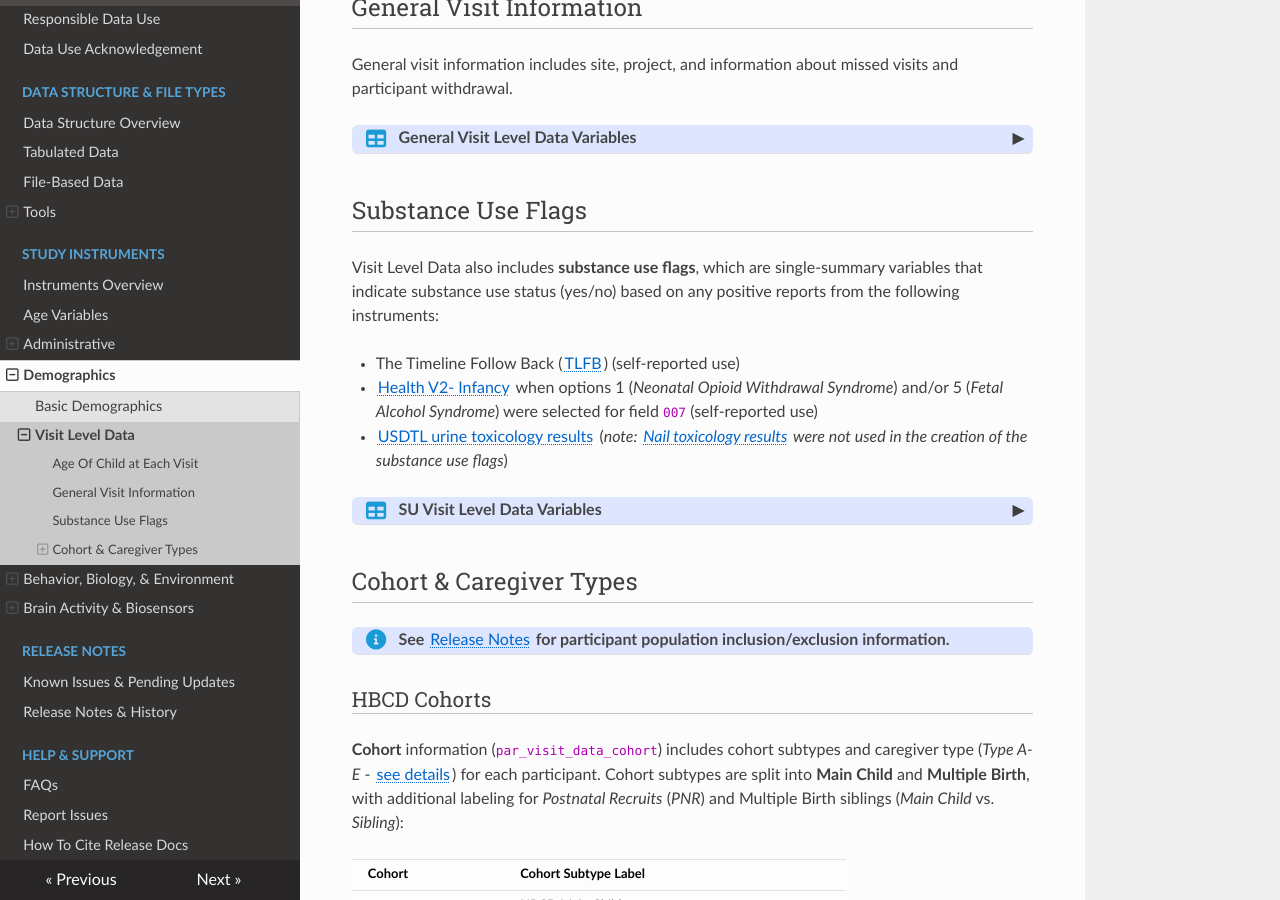
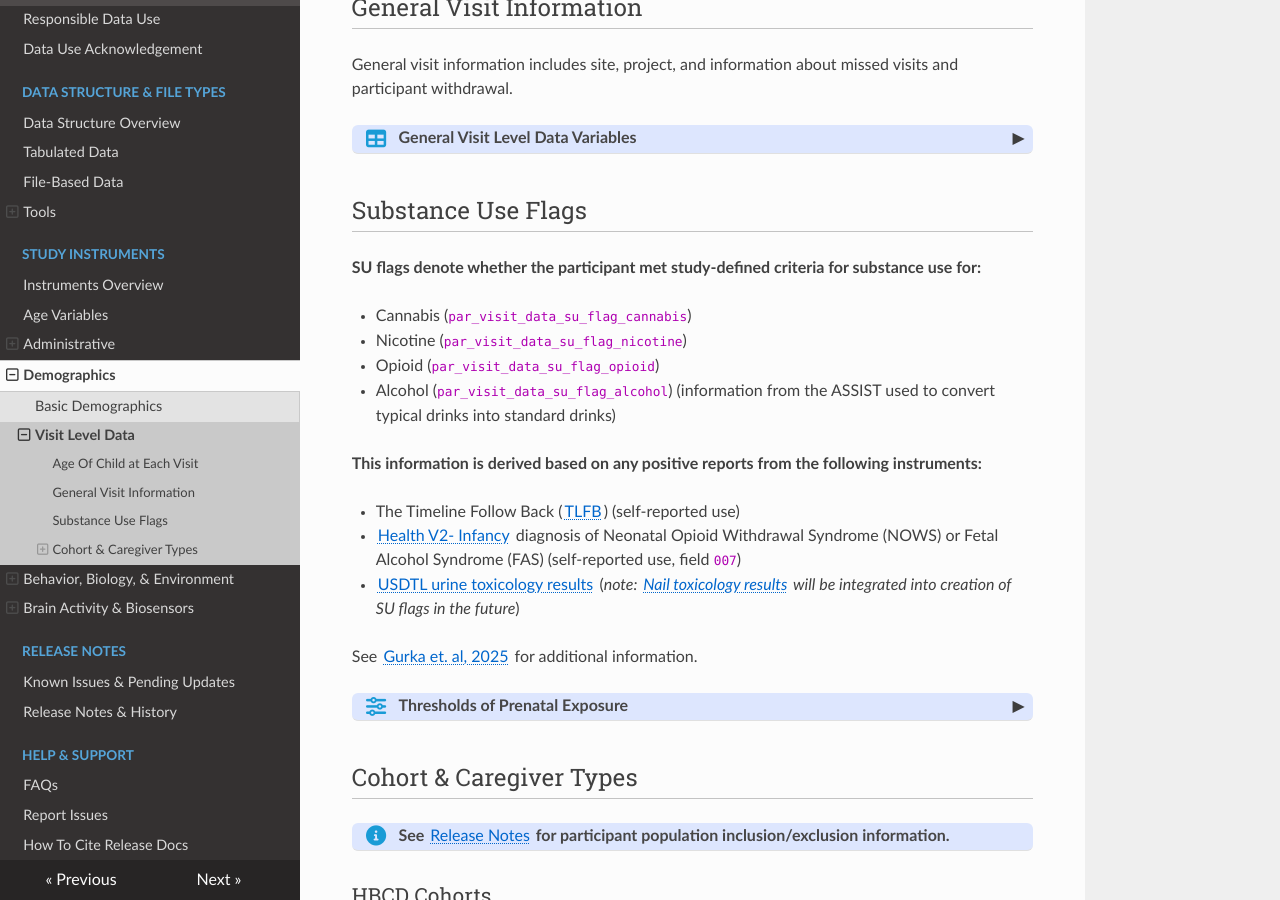
Before and after one commit to nbdc-datahub/hbcd-docs, an MkDocs documentation site: the page built from docs/instruments/demo/visitinfo.md, in a window 1280 px wide and 900 px high, scrolled down 582 px. Built offline with MkDocs 1.6.1, drawn with Linux system fonts in a browser that asks for light colours; nearby versions of some CDN libraries; some of the changed text lies outside the part shown.

Commit message:
update known issues and visit info SU flags info to add threshold details

```diff
--- a/docs/instruments/demo/visitinfo.md
+++ b/docs/instruments/demo/visitinfo.md
@@ -91,16 +91,25 @@
 
 ## Substance Use Flags
 
-Visit Level Data also includes **substance use flags**, which are single-summary variables that indicate substance use status (yes/no) based on any positive reports from the following instruments:
+**SU flags denote whether the participant met study-defined criteria for substance use for:**
+
+ - Cannabis (`par_visit_data_su_flag_cannabis`)
+ - Nicotine (`par_visit_data_su_flag_nicotine`)
+ - Opioid (`par_visit_data_su_flag_opioid`)
+ - Alcohol (`par_visit_data_su_flag_alcohol`) (information from the ASSIST used to convert typical drinks into standard drinks)
+
+**This information is derived based on any positive reports from the following instruments:**
 
  - The Timeline Follow Back (<a href="../../pregexp/su/tlfb" target="_blank">TLFB</a>) (self-reported use)
- - <a href="../../pregexp/pex" target="_blank">Health V2- Infancy</a> when options 1 (*Neonatal Opioid Withdrawal Syndrome*) and/or 5 (*Fetal Alcohol Syndrome*) were selected for field `007` (self-reported use)
- - <a href="../../biospec/urine" target="_blank">USDTL urine toxicology results</a> (<i>note: <a href="../../biospec/nails" target="_blank">Nail toxicology results</a> were not used in the creation of the substance use flags</i>)
+ - <a href="../../pregexp/pex" target="_blank">Health V2- Infancy</a> diagnosis of Neonatal Opioid Withdrawal Syndrome (NOWS) or Fetal Alcohol Syndrome (FAS) (self-reported use, field `007`)
+ - <a href="../../biospec/urine" target="_blank">USDTL urine toxicology results</a> (<i>note: <a href="../../biospec/nails" target="_blank">Nail toxicology results</a> will be integrated into creation of SU flags in the future</i>)
+
+ See [Gurka et. al, 2025](https://doi.org/10.1016/j.dcn.2024.101494) for additional information.
 
 <div id="su" class="table-banner" onclick="toggleCollapse(this)">
-  <span class="emoji"><i class="fa-solid fa-table"></i></span>
+  <span class="emoji"><i class="fas fa-sliders"></i></span>
   <span class="text-with-link">
-  <span class="text">SU Visit Level Data Variables</span>
+  <span class="text">Thresholds of Prenatal Exposure</span>
   <a class="anchor-link" href="#su" title="Copy link">
   <i class="fa-solid fa-link"></i>
   </a>
@@ -108,84 +117,40 @@
   <span class="arrow">▸</span>
 </div>
 <div class="table-collapsible-content">
-<table class="compact-table-no-vertical-lines" style="width: 100%; border-collapse: collapse; table-layout: fixed;">
-<thead>
-<tr>
-<th>Name</th>
-<th>Description</th>
-</tr>
-</thead>
+<p>Thresholds of prenatal exposure used to assess enrollment goals for the HBCD Study are as follows. <b>For each substance, only one of the listed exposure thresholds must be met for substance use to be flagged as positive</b>.</p>
+
+<table class="compact-table-no-vertical-lines" style="width:100%; table-layout:fixed;">
+<thead> <tr>
+<th>Substance</th>
+<th>Data Source</th>
+<th>Exposure Threshold - <i>Substance use flagged as positive if one or more of the associated criteria are met</i></th>
+</tr> </thead>
 <tbody>
 <tr>
-<td>par_visit_data_su_flag_alcohol</td>
-<td style="word-wrap: break-word; white-space: normal;">Rolled up Alcohol flag from Biological Mother across sources (Biospecimen, TLFB Self-report, Health V2 FAS)</td>
+<td rowspan="3"><strong>Opioids</strong></td>
+<td>TLFB</td>
+<td style="word-wrap: break-word; white-space: normal;">Self-reported use of prescribed (including medications for opioid use disorder) or illicit opioids for ≥2 weeks during pregnancy (Wk 03-09)</td></tr>
+<tr>
+<td>Health V2-Infancy</td>
+<td>Diagnosis of Neonatal Opioid Withdrawal Syndrome (NOWS)</td>
 </tr>
 <tr>
-<td>par_visit_data_su_flag_bio_bm_cannabinoid</td>
-<td>Substance Use in Urine Biosample from Biological Mother - cannabinoid</td>
+<td>Urine</td> <td>Positive opioid toxicology result in research-collected biospecimen</td>
 </tr>
 <tr>
-<td>par_visit_data_su_flag_bio_bm_ethanol</td>
-<td>Substance Use in Urine Biosample from Biological Mother - ethanol</td>
-</tr>
+<td rowspan="4"><strong>Alcohol</strong></td>
+<td>TLFB</td> <td>Self-reported use ≥7 standard drinks per week for ≥2 weeks during pregnancy (Wk 03-09)</td></tr>
+<tr><td>TLFB</td> <td>Self-reported use ≥3 standard drinks per occasion on ≥2 occasions during pregnancy (Wk 03-09)</td> </tr>
+<tr><td>Health V2-Infancy</td> <td>Diagnosis of Fetal Alcohol Syndrome (FAS)</td></tr>
+<tr><td>Urine</td> <td>Positive alcohol toxicology result</td> </tr>
 <tr>
-<td>par_visit_data_su_flag_bio_bm_nicotine</td>
-<td>Substance Use in Urine Biosample from Biological Mother - nicotine</td>
-</tr>
-<tr>
-<td>par_visit_data_su_flag_bio_bm_opioid</td>
-<td>Substance Use in Urine Biosample from Biological Mother - opioid</td>
-</tr>
-<tr>
-<td>par_visit_data_su_flag_bio_bm_stim</td>
-<td>Substance Use in Urine Biosample from Biological Mother - stimulant</td>
-</tr>
-<tr>
-<td>par_visit_data_su_flag_cannabis</td>
-<td style="word-wrap: break-word; white-space: normal;">Rolled up Cannabis flag from Biological Mother across sources (Biospecimen, TLFB Self-report)</td>
-</tr>
-<tr>
-<td>par_visit_data_su_flag_healthv2_ch_fas</td>
-<td>Substance Use in Health V2 instrument from Biological Mother - FAS</td>
-</tr>
-<tr>
-<td>par_visit_data_su_flag_healthv2_ch_nows</td>
-<td>Substance Use in Health V2 instrument from Biological Mother - NOWS</td>
-</tr>
-<tr>
-<td>par_visit_data_su_flag_nicotine</td>
-<td style="word-wrap: break-word; white-space: normal;">Rolled up Nicotine flag from Biological Mother across sources (Biospecimen, TLFB Self-report)</td>
-</tr>
-<tr>
-<td>par_visit_data_su_flag_opioid</td>
-<td style="word-wrap: break-word; white-space: normal;">Rolled up Opioid flag from Biological Mother across sources (Biospecimen, TLFB Self-report, Health V2 NOWS)</td>
-</tr>
-<tr>
-<td>par_visit_data_su_flag_stimulant</td>
-<td style="word-wrap: break-word; white-space: normal;">Rolled up Stimulant flag from Biological Mother across sources (Biospecimen, TLFB Self-report)</td>
-</tr>
-<tr>
-<td>par_visit_data_su_flag_tlfb_bm_alcohol</td>
-<td>Substance Use in TLFB instrument from Biological Mother - alcohol</td>
-</tr>
-<tr>
-<td>par_visit_data_su_flag_tlfb_bm_cannabis</td>
-<td>Substance Use in TLFB instrument from Biological Mother - cannabis</td>
-</tr>
-<tr>
-<td>par_visit_data_su_flag_tlfb_bm_nicotine</td>
-<td>Substance Use in TLFB instrument from Biological Mother - nicotine</td>
-</tr>
-<tr>
-<td>par_visit_data_su_flag_tlfb_bm_opioid</td>
-<td>Substance Use in TLFB instrument from Biological Mother - opioid</td>
-</tr>
-<tr>
-<td>par_visit_data_su_flag_tlfb_bm_stimulant</td>
-<td>Substance Use in TLFB instrument from Biological Mother - stimulant</td>
-</tr>
-</tbody>
-</table>
+<td rowspan="2"><strong>Cannabis</strong></td> <td>TLFB</td> <td>Self-reported cannabis use for ≥4 weeks during pregnancy (Wk 03-09)</td> </tr>
+<tr> <td>Urine</td> <td>Positive cannabis toxicology result</td> </tr>
+<tr> <td rowspan="2"><strong>Nicotine</strong></td> <td>TLFB</td> <td>Self-reported nicotine or nicotine product use for ≥4 weeks during pregnancy (Wk 03-09)</td> </tr>
+<tr> <td>Urine</td> <td>Positive nicotine toxicology result</td> </tr>
+</tbody> </table>
+
+<p>© Copyright 2025 by Elsevier. All rights reserved. Used/adapted with permission from <a href="https://doi.org/10.1016/j.dcn.2024.101494">Gurka et. al, Dev Cogn Neurosci. 2025</a>.</p>
 </div>
 <p></p>
 
@@ -271,3 +236,93 @@
     </tr>
 </tbody>
 </table>
+
+
+ ## References
+
+<div class="references">
+    <p>Gurka, K. K., Burris, H. H., Ciciolla, L., Coles, C. D., Massey, S. H., Newman, S., Rajagopalan, V., Smith, L. M., Zilverstand, A., Bandoli, G., & HBCD Pregnancy Exposures, Including Substances Workgroup. (2025). Assessment of maternal health and behavior during pregnancy in the HEALthy Brain and Child Development Study: Rationale and approach. <em>Developmental Cognitive Neuroscience</em>, 71(101494), 101494. <a href="https://doi.org/10.1016/j.dcn.2024.101494">https://doi.org/10.1016/j.dcn.2024.101494</a></p>
+</div>
+
+
+
+
+<!--
+<table class="compact-table-no-vertical-lines" style="width: 100%; border-collapse: collapse; table-layout: fixed;">
+<thead>
+<tr>
+<th>Name</th>
+<th>Description</th>
+</tr>
+</thead>
+<tbody>
+<tr>
+<td>par_visit_data_su_flag_alcohol</td>
+<td style="word-wrap: break-word; white-space: normal;">Rolled up Alcohol flag from Biological Mother across sources (Biospecimen, TLFB Self-report, Health V2 FAS)</td>
+</tr>
+<tr>
+<td>par_visit_data_su_flag_bio_bm_cannabinoid</td>
+<td>Substance Use in Urine Biosample from Biological Mother - cannabinoid</td>
+</tr>
+<tr>
+<td>par_visit_data_su_flag_bio_bm_ethanol</td>
+<td>Substance Use in Urine Biosample from Biological Mother - ethanol</td>
+</tr>
+<tr>
+<td>par_visit_data_su_flag_bio_bm_nicotine</td>
+<td>Substance Use in Urine Biosample from Biological Mother - nicotine</td>
+</tr>
+<tr>
+<td>par_visit_data_su_flag_bio_bm_opioid</td>
+<td>Substance Use in Urine Biosample from Biological Mother - opioid</td>
+</tr>
+<tr>
+<td>par_visit_data_su_flag_bio_bm_stim</td>
+<td>Substance Use in Urine Biosample from Biological Mother - stimulant</td>
+</tr>
+<tr>
+<td>par_visit_data_su_flag_cannabis</td>
+<td style="word-wrap: break-word; white-space: normal;">Rolled up Cannabis flag from Biological Mother across sources (Biospecimen, TLFB Self-report)</td>
+</tr>
+<tr>
+<td>par_visit_data_su_flag_healthv2_ch_fas</td>
+<td>Substance Use in Health V2 instrument from Biological Mother - FAS</td>
+</tr>
+<tr>
+<td>par_visit_data_su_flag_healthv2_ch_nows</td>
+<td>Substance Use in Health V2 instrument from Biological Mother - NOWS</td>
+</tr>
+<tr>
+<td>par_visit_data_su_flag_nicotine</td>
+<td style="word-wrap: break-word; white-space: normal;">Rolled up Nicotine flag from Biological Mother across sources (Biospecimen, TLFB Self-report)</td>
+</tr>
+<tr>
+<td>par_visit_data_su_flag_opioid</td>
+<td style="word-wrap: break-word; white-space: normal;">Rolled up Opioid flag from Biological Mother across sources (Biospecimen, TLFB Self-report, Health V2 NOWS)</td>
+</tr>
+<tr>
+<td>par_visit_data_su_flag_stimulant</td>
+<td style="word-wrap: break-word; white-space: normal;">Rolled up Stimulant flag from Biological Mother across sources (Biospecimen, TLFB Self-report)</td>
+</tr>
+<tr>
+<td>par_visit_data_su_flag_tlfb_bm_alcohol</td>
+<td>Substance Use in TLFB instrument from Biological Mother - alcohol</td>
+</tr>
+<tr>
+<td>par_visit_data_su_flag_tlfb_bm_cannabis</td>
+<td>Substance Use in TLFB instrument from Biological Mother - cannabis</td>
+</tr>
+<tr>
+<td>par_visit_data_su_flag_tlfb_bm_nicotine</td>
+<td>Substance Use in TLFB instrument from Biological Mother - nicotine</td>
+</tr>
+<tr>
+<td>par_visit_data_su_flag_tlfb_bm_opioid</td>
+<td>Substance Use in TLFB instrument from Biological Mother - opioid</td>
+</tr>
+<tr>
+<td>par_visit_data_su_flag_tlfb_bm_stimulant</td>
+<td>Substance Use in TLFB instrument from Biological Mother - stimulant</td>
+</tr>
+</tbody>
+</table> -->
```
Also changed, not shown: docs/changelog/issues-updates.md (+28 -18 lines).
